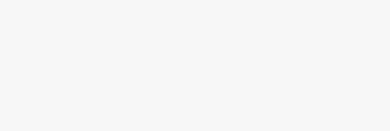
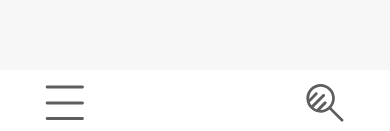
Before and after one commit to samgildea/UndergroundUnderdogs, a React (Create React App) app: page / in a window 390 px wide. Shown: the part 710-841 px from the top of the page. Built offline with nearby package versions, Linux system fonts and the light colour scheme.

Commit message:
updating mobile style and search functionality

```diff
--- a/src/components/Header.jsx
+++ b/src/components/Header.jsx
@@ -36,8 +36,6 @@ const HeaderContainer = styled.div`
       height: 150px;
     }
   }
-
-
 `;
 
 const Links = styled.div`
@@ -68,10 +66,11 @@ const Links = styled.div`
   }
 
   @media screen and (max-width: ${dimensions.tabletPortraitUp}px) {
-    ul, li, a {
+    ul,
+    li,
+    a {
       display: none;
     }
-
   }
 `;
 
@@ -187,7 +186,6 @@ const SearchWindow = styled.div`
     border-top-style: hidden;
     border-right-style: hidden;
     border-left-style: hidden;
-    font-size: 4.8rem;
     outline: none;
     outline: 0;
     top: 1rem;
@@ -206,6 +204,17 @@ const SearchWindow = styled.div`
     right: 0;
     cursor: pointer;
   }
+
+  @media screen and (max-width: ${dimensions.tabletPortraitUp}px) {
+    input[type="text"] {
+      font-size: 2.4rem;
+      width: 100%;
+      top: 3.5rem;
+    }
+
+    svg {
+      display: none;
+    }
 `;
 
 const SearchOverlay = styled.div`
@@ -217,6 +226,40 @@ const SearchOverlay = styled.div`
   background-color: rgba(130, 130, 130, 0.5);
 
   &.hidden {
+    display: none;
+  }
+`;
+
+const BottomBar = styled.div`
+  height: 4rem;
+  width: 100vw;
+  position: fixed;
+  background-color: #fff;
+  bottom: 0;
+
+  .menu-icon {
+    left: 2rem;
+    position: absolute;
+    padding: 0.8rem;
+  }
+
+  .search-icon {
+    right: 2rem;
+    position: absolute;
+    padding: 0.8rem;
+  }
+  svg {
+    margin: 0px;
+    padding: 0px;
+    display: inline-block;
+    width: 40px;
+    height: 40px;
+    margin-bottom: 0.95rem;
+    fill: #5e5e5e;
+    transition: fill 0.15s;
+  }
+
+  @media screen and (min-width: ${dimensions.tabletPortraitUp}px) {
     display: none;
   }
 `;
@@ -236,6 +279,7 @@ function Header() {
   };
 
   return (
+    <>
       <HeaderContainer>
         <SearchWindow className={search === false ? "closed" : ""}>
           <Container>
@@ -402,12 +446,45 @@ function Header() {
             </li>
           </ul>
         </Links>
-
         <SearchOverlay
           onClick={() => setSearch(!search)}
           className={search === false ? "hidden" : ""}
         />
       </HeaderContainer>
+
+      <BottomBar>
+        <Container>
+          <svg class="menu-icon" x="0px" y="0px" viewBox="0 0 21.3 19.5">
+            <g>
+              <path d="M20,10.6H1.3c-0.4,0-0.8-0.3-0.8-0.8s0.3-0.8,0.8-0.8H20c0.4,0,0.8,0.3,0.8,0.8S20.4,10.6,20,10.6z"></path>
+              <path d="M20,18.9H1.3c-0.4,0-0.8-0.3-0.8-0.8s0.3-0.8,0.8-0.8H20c0.4,0,0.8,0.3,0.8,0.8S20.4,18.9,20,18.9z"></path>
+              <path d="M20,2.2H1.3c-0.4,0-0.8-0.3-0.8-0.8s0.3-0.8,0.8-0.8H20c0.4,0,0.8,0.3,0.8,0.8S20.4,2.2,20,2.2z"></path>
+            </g>
+          </svg>
+
+          {search ? (
+            <div onClick={() => setSearch(!search)}>
+              <svg class="search-icon" viewBox="0 0 21.3 19.5">
+                <g>
+                  <path d="M17.8,3.7L4.6,16.9c-0.3,0.3-0.8,0.3-1.1,0c-0.3-0.3-0.3-0.8,0-1.1L16.7,2.6c0.3-0.3,0.8-0.3,1.1,0C18.1,2.9,18.1,3.4,17.8,3.7z"></path>
+                  <path d="M16.7,16.9L3.5,3.7c-0.3-0.3-0.3-0.8,0-1.1s0.8-0.3,1.1,0l13.2,13.2c0.3,0.3,0.3,0.8,0,1.1C17.5,17.2,17,17.2,16.7,16.9z"></path>
+                </g>
+              </svg>
+            </div>
+          ) : (
+            <svg
+              onClick={() => setSearch(!search)}
+              class="search-icon"
+              x="0px"
+              y="0px"
+              viewBox="0 0 20.2 20.6"
+            >
+              <path d="M19.5,18.8l-6-6c1.1-1.3,1.8-3,1.8-4.8c0-4.1-3.3-7.4-7.4-7.4S0.6,4,0.6,8s3.3,7.4,7.4,7.4 c1.7,0,3.3-0.6,4.5-1.6l6,6c0.1,0.1,0.3,0.2,0.5,0.2s0.4-0.1,0.5-0.2C19.8,19.6,19.8,19.1,19.5,18.8z M8,14c-0.1,0-0.2,0-0.3,0 l3.1-3.1c0.3-0.3,0.3-0.8,0-1.1s-0.8-0.3-1.1,0l-3.8,3.8c-0.6-0.2-1.1-0.5-1.6-0.9L10,7.1c0.3-0.3,0.3-0.8,0-1.1S9.2,5.7,8.9,6 l-5.6,5.6c-0.4-0.5-0.7-1-0.9-1.6l3.8-3.8c0.3-0.3,0.3-0.8,0-1.1s-0.8-0.3-1.1,0L2.1,8.3c0-0.1,0-0.2,0-0.3c0-3.3,2.7-5.9,5.9-5.9 s5.9,2.7,5.9,5.9S11.2,14,8,14z"></path>
+            </svg>
+          )}
+        </Container>
+      </BottomBar>
+    </>
   );
 }
 
```
Lines whose indentation alone changed are shown as unchanged.
